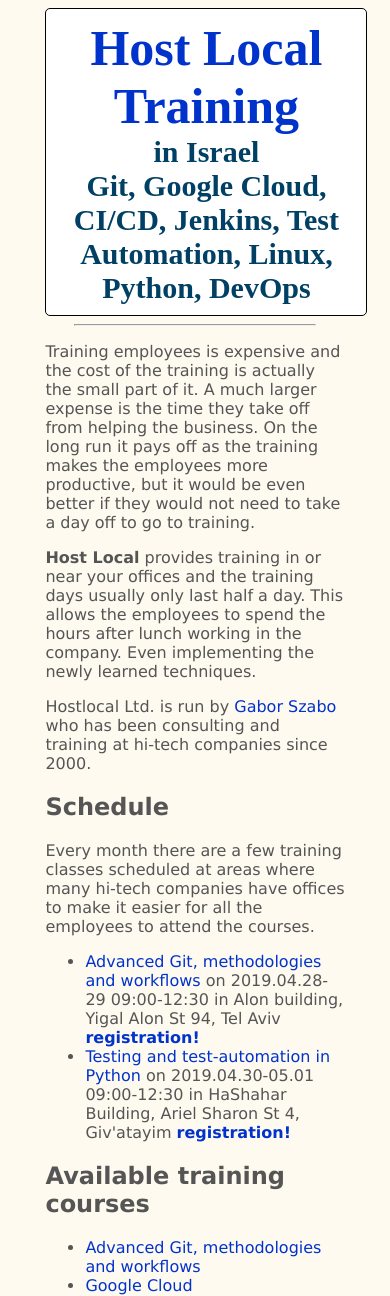
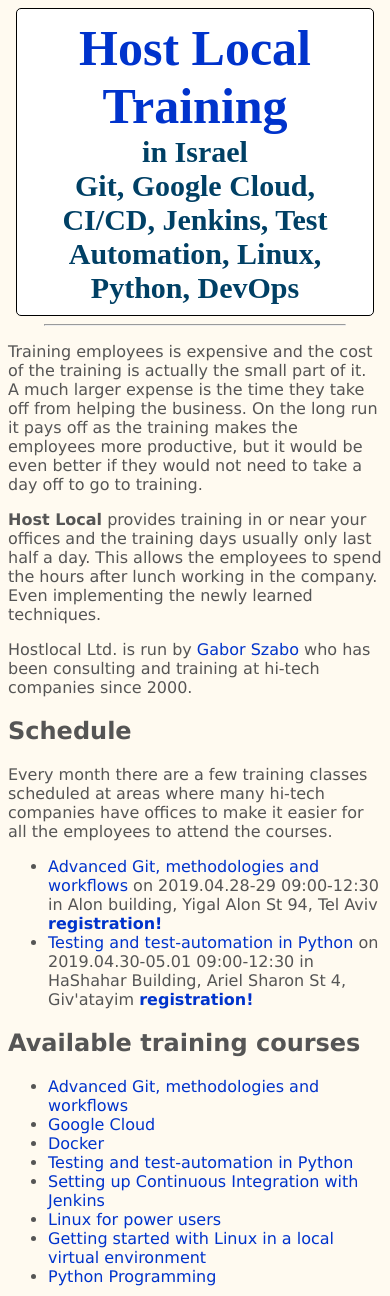
Before and after one commit to szabgab/hostlocal.com, a Flask app: page / in a window 390 px wide. Shown: the top 1296 px of the page. Run offline with Flask 2, Linux system fonts and the light colour scheme.

Commit message:
try 100% width on small devices

```diff
--- a/static/style.css
+++ b/static/style.css
@@ -53,17 +53,12 @@ ul {
     font-size: 30px;
 }
 
-@media (max-width: 1000px) {
-    .banner {
-        width: 300px;
-    }
-}
-
-
 #main {
     width: 80%;
     margin: auto;
 }
+
+
 hr {
    width: 80%;
    color: #006699;
@@ -82,3 +77,12 @@ hr {
     float: left;
     margin-right: 10px;
 }
+
+@media (max-width: 1000px) {
+    .banner {
+        width: 90%;
+    }
+    #main {
+        width: 100%;
+    }
+}
```
